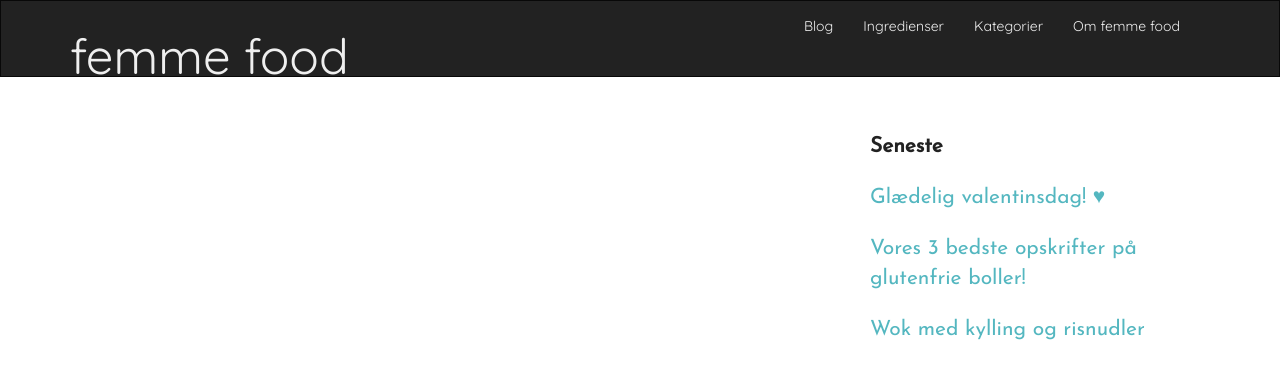
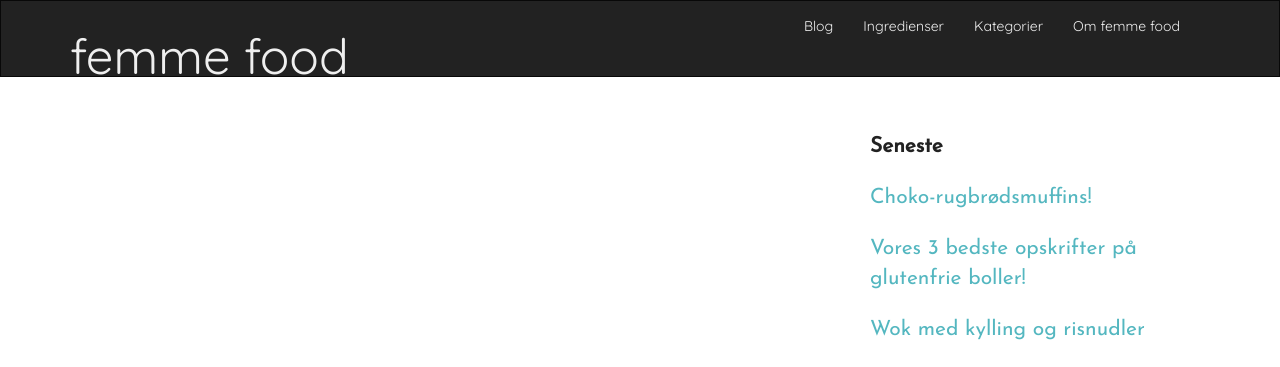
Before and after one commit to femmefood/femmefood.com, a Jekyll site: the page built from blog/index.html, in a window 1280 px wide. Shown: the top 367 px of the page. Built offline with Jekyll 4.4.1, drawn with Linux system fonts in a browser that asks for light colours; nearby versions of some CDN libraries; Markdown is read by kramdown in place of the engine named in the settings.

Commit message:
added new title

```diff
--- a/_posts/2015-02-14-glaedelig-valentinsdag.md
+++ b/_posts/2015-02-14-glaedelig-valentinsdag.md
@@ -1,6 +1,6 @@
 ---
 layout: post
-title: Glædelig valentinsdag! ♥
+title: Choko-rugbrødsmuffins!
 image: http://farm8.staticflickr.com/7416/12658622483_8bbabb3f8f_n.jpg
 date: 2015-02-14 17:30
 categories:
```
